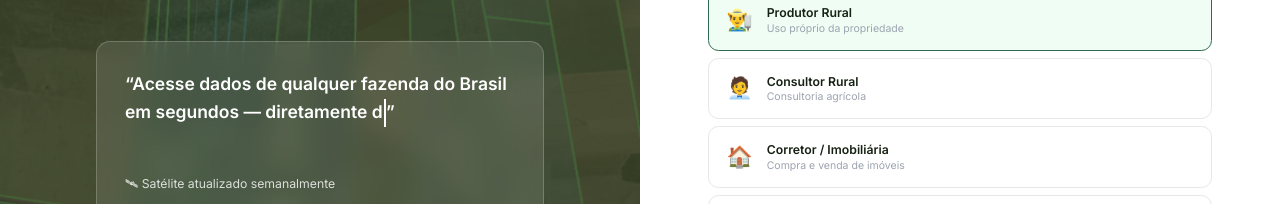
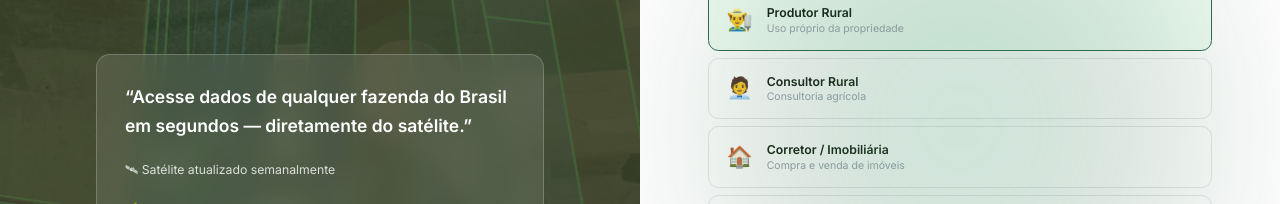
Before and after one commit to thiagomendes87/talhao-app, a Next.js app: page /onboarding in a window 1280 px wide. Shown: the part 273-477 px from the top of the page. Built offline with nearby package versions, Linux system fonts and the light colour scheme; no server answers.

Commit message:
feat(onboarding): static text, remove typewriter, green glow on right column

```diff
--- a/app/onboarding/page.tsx
+++ b/app/onboarding/page.tsx
@@ -13,59 +13,6 @@ const perfis = [
   { icon: '📈', nome: 'Investidor', desc: 'Compra de terra / Investimento' },
   { icon: '✏️', nome: 'Outro', desc: 'Especificar abaixo' },
 ]
-
-const frases = [
-  'Acesse dados de qualquer fazenda do Brasil em segundos — diretamente do satélite.',
-  'Analise NDVI, cobertura vegetal e histórico de qualquer talhão do país.',
-  'Exporte KML, Shapefile e PDF com um clique — compatível com qualquer sistema.',
-  'Busque por CPF, CNPJ, coordenada ou nome da propriedade — resultado em 30s.',
-]
-
-function TypewriterText() {
-  const [displayed, setDisplayed] = useState('')
-  const [fraseIdx, setFraseIdx] = useState(0)
-  const [deletando, setDeletando] = useState(false)
-  const [pausado, setPausado] = useState(false)
-
-  useEffect(() => {
-    if (pausado) {
-      const t = setTimeout(() => {
-        setPausado(false)
-        setDeletando(true)
-      }, 2200)
-      return () => clearTimeout(t)
-    }
-
-    const frase = frases[fraseIdx]
-    const velocidade = deletando ? 18 : 38
-
-    const t = setTimeout(() => {
-      if (!deletando) {
-        const next = frase.slice(0, displayed.length + 1)
-        setDisplayed(next)
-        if (next === frase) setPausado(true)
-      } else {
-        const next = displayed.slice(0, -1)
-        setDisplayed(next)
-        if (next === '') {
-          setDeletando(false)
-          setFraseIdx((i) => (i + 1) % frases.length)
-        }
-      }
-    }, velocidade)
-
-    return () => clearTimeout(t)
-  }, [displayed, deletando, fraseIdx, pausado])
-
-  return (
-    <span>
-      {displayed}
-      <span className="ml-0.5 inline-block w-0.5 animate-pulse bg-white align-middle">
-        &nbsp;
-      </span>
-    </span>
-  )
-}
 
 export default function OnboardingPage() {
   const [perfilIdx, setPerfilIdx] = useState(0)
@@ -147,8 +94,8 @@ export default function OnboardingPage() {
 
             <div className="flex flex-1 items-center justify-center">
               <div className="w-full max-w-lg rounded-2xl border border-white/20 bg-white/10 p-8 backdrop-blur-md">
-                <p className="min-h-[84px] text-xl font-semibold leading-relaxed text-white">
-                  &ldquo;<TypewriterText />&rdquo;
+                <p className="text-xl font-semibold leading-relaxed text-white">
+                  &ldquo;Acesse dados de qualquer fazenda do Brasil em segundos — diretamente do satélite.&rdquo;
                 </p>
                 <div className="mt-6 flex flex-wrap gap-6 whitespace-nowrap text-sm text-white/80">
                   <span>🛰 Satélite atualizado semanalmente</span>
@@ -165,7 +112,8 @@ export default function OnboardingPage() {
           </div>
         </section>
 
-        <section className="flex h-full flex-col justify-center bg-white px-6 py-10 lg:px-16 lg:py-12">
+        <section className="relative flex h-full flex-col justify-center overflow-hidden bg-white px-6 py-10 lg:px-16 lg:py-12">
+          <div className="glow-green-strong" />
           <div className="mx-auto w-full max-w-xl">
             <div className="rounded-full border border-[#D8F3DC] bg-[#F0FDF4] px-4 py-2 text-xs font-semibold uppercase tracking-wide text-[#2D6A4F] inline-flex">
               Passo 1 de 1 — Seu perfil
```
